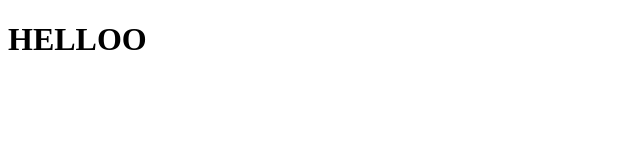
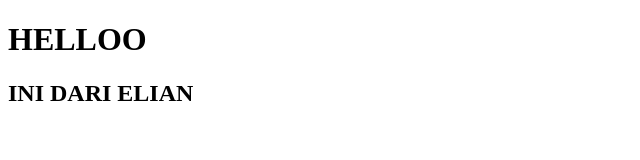
Before and after one commit to elianrichard/test-intern, a plain HTML site: page index.html in a window 1280 px wide. Shown: the whole page, without its empty margins (0-640 px from the left). Drawn offline with Linux system fonts and the light colour scheme.

Commit message:
added elian text

```diff
--- a/index.html
+++ b/index.html
@@ -8,5 +8,6 @@
 </head>
 <body>
     <h1>HELLOO</h1>
+    <h2>INI DARI ELIAN</h2>
 </body>
 </html>
```
